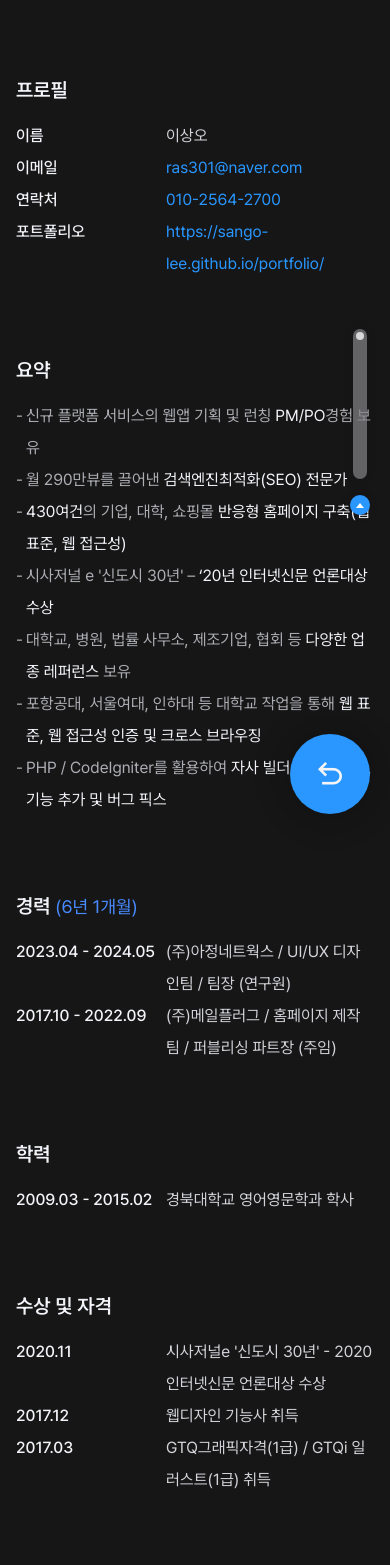
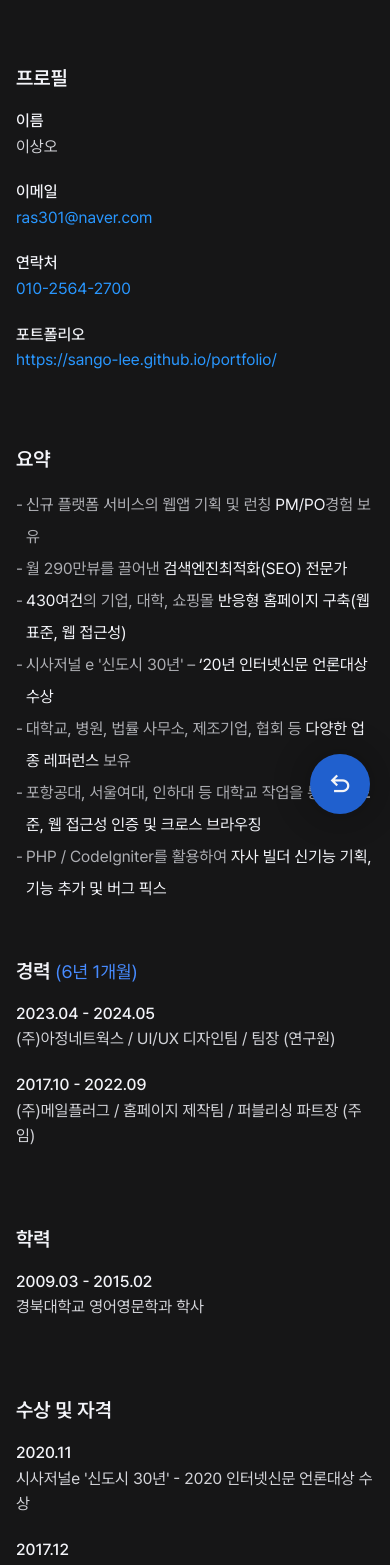
Before and after one commit to SangO-Lee/portfolio, a React (Create React App) app: page /resume in a window 390 px wide. Shown: the top 1565 px of the page. Built offline with nearby package versions, Linux system fonts and the light colour scheme.

Commit message:
반응형 오류 사항 수정

```diff
--- a/public/index.html
+++ b/public/index.html
@@ -24,39 +24,15 @@
             property="og:image"
             content="https://sango-lee.github.io/portfolio/img/og_image.jpg"
         />
+        <meta id="status-bar" name="theme-color" content="#101021" />
         <title>Sang-O's Portfolio</title>
         <link rel="apple-touch-icon" href="%PUBLIC_URL%/logo192.png" />
         <link
             rel="stylesheet"
             href="https://fonts.googleapis.com/css2?family=Material+Symbols+Outlined:opsz,wght,FILL,GRAD@48,400,0..1,0"
         />
-        <!--
-      manifest.json provides metadata used when your web app is installed on a
-      user's mobile device or desktop. See https://developers.google.com/web/fundamentals/web-app-manifest/
-    -->
         <link rel="manifest" href="%PUBLIC_URL%/manifest.json" />
-        <!--
-      Notice the use of %PUBLIC_URL% in the tags above.
-      It will be replaced with the URL of the `public` folder during the build.
-      Only files inside the `public` folder can be referenced from the HTML.
-
-      Unlike "/favicon.ico" or "favicon.ico", "%PUBLIC_URL%/favicon.ico" will
-      work correctly both with client-side routing and a non-root public URL.
-      Learn how to configure a non-root public URL by running `npm run build`.
-    -->
-        <!-- Start Single Page Apps for GitHub Pages -->
         <script type="text/javascript">
-            // Single Page Apps for GitHub Pages
-            // https://github.com/rafrex/spa-github-pages
-            // Copyright (c) 2016 Rafael Pedicini, licensed under the MIT License
-            // ----------------------------------------------------------------------
-            // This script checks to see if a redirect is present in the query string
-            // and converts it back into the correct url and adds it to the
-            // browser's history using window.history.replaceState(...),
-            // which won't cause the browser to attempt to load the new url.
-            // When the single page app is loaded further down in this file,
-            // the correct url will be waiting in the browser's history for
-            // the single page app to route accordingly.
             (function (l) {
                 if (l.search) {
                     var q = {};
@@ -83,7 +59,6 @@
                 }
             })(window.location);
         </script>
-        <!-- End Single Page Apps for GitHub Pages -->
     </head>
     <body id="body-layout">
         <div id="root"></div>
--- a/src/assets/css/renew.scss
+++ b/src/assets/css/renew.scss
@@ -655,6 +655,7 @@
             cursor: default;
 
             perspective: 1000px;
+            overflow: hidden;
 
             &::after {
                 content: "";
@@ -668,6 +669,7 @@
                 background-color: #478bff;
                 background-image: linear-gradient(145deg, #00ffff, #478bff);
                 mix-blend-mode: soft-light;
+                border-radius: 20px;
                 opacity: 0;
             }
             &:hover::after {
@@ -1588,7 +1590,7 @@
             }
             .job-text {
                 top: auto;
-                bottom: 8vh;
+                bottom: 40px;
                 right: auto;
                 left: 50%;
             }
@@ -1596,6 +1598,7 @@
             .visual-wrap {
                 .txt-box {
                     h2 {
+                        margin-top: 0px;
                         @include hero;
                         small {
                             display: block;
@@ -1607,7 +1610,17 @@
                 }
             }
             .canvas-wrap {
+                position: relative;
                 aspect-ratio: 1/1;
+                &::before {
+                    content: "";
+                    display: block;
+                    position: absolute;
+                    left: 0;
+                    top: 0;
+                    width: 100%;
+                    height: 100%;
+                }
             }
         }
 
@@ -1750,10 +1763,16 @@
                 }
             }
         }
+        #core {
+            .skill-dl::after {
+                display: none;
+            }
+        }
 
         #contact {
-            margin-bottom: 64px;
-            padding-top: 100px;
+            margin-bottom: 71px;
+            padding-top: 60px;
+            padding-bottom: 40px;
             .main-title {
                 margin-bottom: 30px;
             }
@@ -1784,6 +1803,7 @@
             max-width: 100vw;
             .copy {
                 text-align: left;
+                @include caption;
             }
         }
 
@@ -1801,6 +1821,23 @@
             padding: 0 40px;
             .menu-list button {
                 @include content-title;
+            }
+        }
+        #toast-message {
+            width: calc(100vw - 16px);
+            height: auto;
+            &.active .inner {
+                padding: 20px;
+                white-space: wrap;
+                justify-content: center;
+            }
+            .message {
+                @include body-text;
+                gap: 16px;
+                .value {
+                    text-align: left;
+                    line-height: 1.2;
+                }
             }
         }
     }
--- a/src/assets/css/resume.scss
+++ b/src/assets/css/resume.scss
@@ -5,7 +5,7 @@
 .resume {
     #resume {
         padding-top: 40px;
-        padding-bottom: 130px;
+        padding-bottom: 100px;
     }
     article {
         padding: 40px 0;
@@ -87,22 +87,24 @@
     }
     h5 {
         display: block;
-        margin: 32px 0 12px;
-        font-size: 18px;
-        color: #f5f5f7;
+        margin: 32px 0 16px;
+        @include body-text;
+        color: $gray50;
         font-weight: 600;
         a {
+            display: inline-block;
             margin-left: 8px;
         }
         small {
             display: inline-block;
-            margin-top: 10px;
-            font-size: 16px;
+            margin-top: 4px;
+            @include small-text;
             font-weight: 400;
-            color: #c1c1c6;
+            color: $gray200;
         }
         & + .des {
-            font-size: 14px;
+            @include small-text;
+            color: $gray400;
         }
     }
 
@@ -118,7 +120,7 @@
         font-size: 40px;
         color: #f5f5f7;
         border-radius: 50%;
-        background: #2997ff;
+        background: $primary900;
         box-shadow: 0 0 20px 20px rgb(0 0 0 / 10%);
         opacity: 0;
         animation-duration: 1s;
@@ -316,8 +318,16 @@
 }
 @media (max-width: 999px) {
     .resume {
-        .col + .col {
-            margin-top: 15px;
+        article {
+            padding: 28px 0;
+            p {
+                margin-bottom: 20px;
+                display: block;
+                line-height: 1.6;
+                .date {
+                    display: block;
+                }
+            }
         }
         .project-table {
             width: auto;
@@ -326,5 +336,34 @@
             max-width: 100%;
             overflow-x: scroll;
         }
+        .li-contact {
+            li {
+                display: block;
+                margin-bottom: 20px;
+                line-height: 1.6;
+                span {
+                    display: block;
+                }
+            }
+        }
+        .at4 {
+            .col {
+                flex-basis: 100%;
+            }
+        }
+        #back_btn {
+            width: 60px;
+            height: 60px;
+        }
+        &.on {
+            #nav-scroll {
+                display: none;
+            }
+            #back_btn {
+                span {
+                    font-size: 28px;
+                }
+            }
+        }
     }
 }
--- a/src/components/renew/KeyVisual.js
+++ b/src/components/renew/KeyVisual.js
@@ -12,8 +12,8 @@ function KeyVisual() {
     useEffect(() => {
         const canvas = document.querySelector("#canvas");
         const canvasWrap = document.querySelector(".canvas-wrap");
-        const width = canvas.clientWidth;
-        const height = canvas.clientHeight;
+        // const width = canvas.clientWidth;
+        // const height = canvas.clientHeight;
         const aspect = canvasWrap.clientWidth / canvasWrap.clientHeight;
         document.querySelector("#key-visual").style.minHeight = windowHeight;
 
@@ -100,7 +100,7 @@ function KeyVisual() {
 
                     if (windowWidth < 1000) {
                         setWindowHeight(window.innerHeight);
-                        document.querySelector("#key-visual").style.minHeight =
+                        document.querySelector("#key-visual").style.height =
                             windowHeight + "px";
                     }
                 };
--- a/src/routes/Renew.js
+++ b/src/routes/Renew.js
@@ -173,9 +173,13 @@ function Renew() {
 
         //key visual
         setBgBaseline(sectionsTop[2]);
-        windowTop < bgBaseline
-            ? (document.querySelector("#canvas").style.display = "block")
-            : (document.querySelector("#canvas").style.display = "none");
+        if (windowTop < bgBaseline) {
+            document.querySelector("#canvas").style.display = "block";
+            document.querySelector(".job-text").style.display = "block";
+        } else {
+            document.querySelector("#canvas").style.display = "none";
+            document.querySelector(".job-text").style.display = "none";
+        }
 
         //active floating btn
         if (windowTop > sectionsTop[1]) {
@@ -192,7 +196,7 @@ function Renew() {
 
         //로딩페이지 세션스토리지
         if (introOpened == 0) {
-            loading();
+            // loading();
             sessionStorage.setItem("introOpen", "1");
             console.log("loading start..");
         } else if (introOpened == 1 || _dev == 1) {
```
